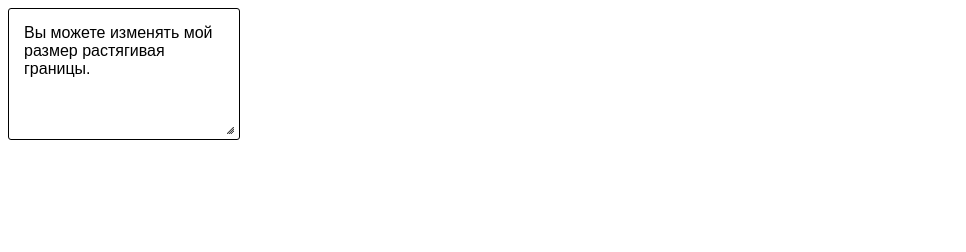
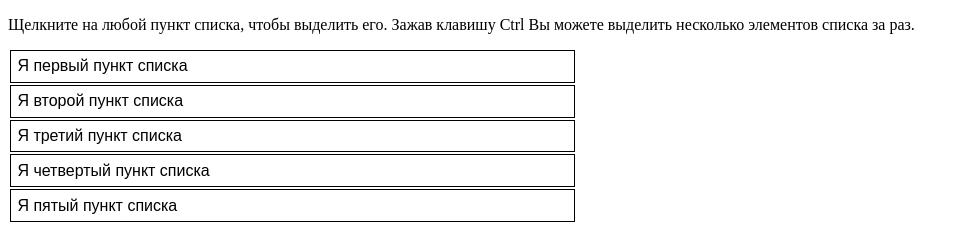
Before and after one commit to Gubanov07/gnus, a plain HTML site: page jQuery/yoy.html in a window 1280 px wide. Shown: the whole page, without its empty margins (0-966 px from the left). Drawn offline with Linux system fonts and the light colour scheme.

Commit message:
Выделяемые элементы

```diff
--- a/jQuery/scripts.js
+++ b/jQuery/scripts.js
@@ -1,3 +1,3 @@
 $(document).ready(function(){
-   $("#resize1").resizable({animate:true,helper:"ui-state-highlight"});
+   $("#select1").selectable();
 });
--- a/jQuery/styles.css
+++ b/jQuery/styles.css
@@ -1,8 +1,29 @@
-#resize1
+#select1 .ui-selecting
 {
-padding:15px;
+background:#E3B1F3;
 border-style:solid;
 border-width:1px;
-width:200px;
-height:100px;
 }
+#select1 .ui-selected
+{
+font-weight:bold;
+font-size:1.1em;
+border-style:solid;
+border-width:1px;
+background: #B964D4;
+}
+#select1
+{
+list-style-type:none;
+margin:0;
+padding:0;
+width:45%;
+}
+#select1 li
+{
+margin:2px;
+padding: 0.4em;
+border-style:solid;
+border-width:1px;
+height: 18px;
+}
--- a/jQuery/yoy.html
+++ b/jQuery/yoy.html
@@ -14,6 +14,14 @@
 	<script src="scripts.js"></script>
 </head>
 <body>
-<div id="resize1" class="ui-widget ui-corner-all">Вы можете изменять мой размер растягивая границы. </div>
+<p>Щелкните на любой пункт списка, чтобы выделить его. Зажав клавишу Ctrl Вы можете
+выделить несколько элементов списка за раз.</p>
+<ol id="select1" class="ui-widget">
+<li>Я первый пункт списка</li>
+<li>Я второй пункт списка</li>
+<li>Я третий пункт списка</li>
+<li>Я четвертый пункт списка</li>
+<li>Я пятый пункт списка</li>
+</ol>
 </body>
 </html>
```
